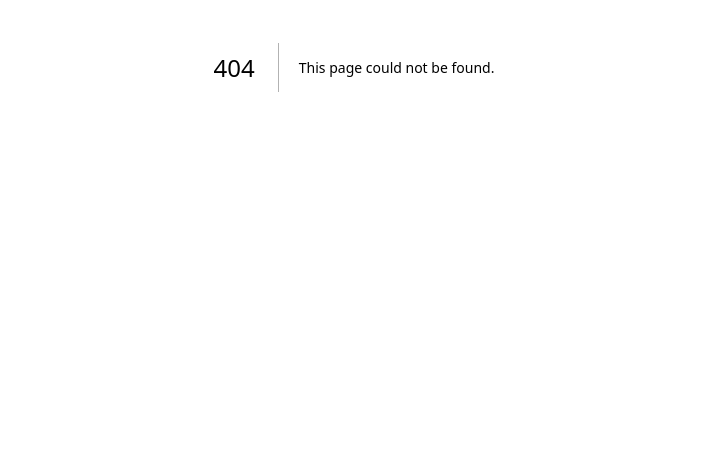
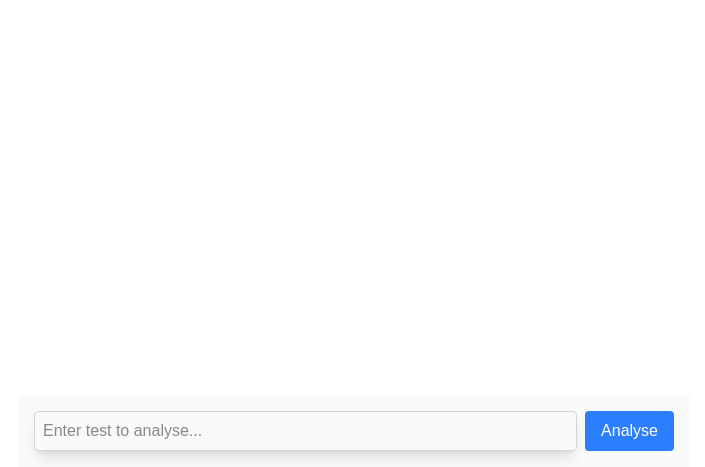
Before and after one commit to johnhm22/next16-with-vercel-ai-sdk, a Next.js app: page /ui/structured-enum in a window 1280 px wide. Before the commit this address had no page. Shown: the part 333-800 px from the top of the page, without its empty margins (286-991 px from the left). Built offline with nearby package versions, Linux system fonts and the light colour scheme.

Commit message:
Creating ui page.tsx for sentiment analysis

```diff
--- /dev/null
+++ b/app/ui/structured-enum/page.tsx
@@ -0,0 +1,72 @@
+"use client";
+
+import React, { useState } from "react";
+
+export default function StructuredEnumPage() {
+	const [text, setText] = useState<string>("");
+	const [sentiment, setSentiment] = useState<string>("");
+	const [isLoading, setIsLoading] = useState(false);
+	const [error, setError] = useState<string | null>(null);
+
+	const analyzeSentiment = async (e: React.FormEvent) => {
+		e.preventDefault();
+		setIsLoading(true);
+		setError(null);
+		setText("");
+
+		try {
+			const response = await fetch("/api/structured-enum", {
+				method: "POST",
+				headers: { "Content-Type": "application/json" },
+				body: JSON.stringify({ text }),
+			});
+
+			const data = await response.json();
+			if (!response.ok) {
+				throw new Error(data.error || "Something went wrong");
+			}
+			setSentiment(data);
+		} catch (e) {
+			console.error("There was an error", e);
+		} finally {
+			setIsLoading(false);
+		}
+	};
+
+	return (
+		<div className="flex flex-col w-full max-w-md py-24 mx-auto stretch">
+			{error && <div className="text-red-500 mb-4">{error}</div>}
+
+			{isLoading ? (
+				<div className="text-center">Analysing sentiment....</div>
+			) : sentiment ? (
+				<div className="text-center text-2xl">
+					<div>{sentiment === "positive" && "😊 Positive"}</div>
+					<div>{sentiment === "negative" && "😞 Negative"}</div>
+					<div>{sentiment === "neutral" && "😐 Neutral"}</div>
+				</div>
+			) : null}
+
+			<form
+				onSubmit={analyzeSentiment}
+				className="fixed bottom-0 left-0 right-0 p-4 w-full mx-auto max-w-2xl bg-zinc-50"
+			>
+				<div className="flex gap-2">
+					<input
+						type="text"
+						onChange={(e) => setText(e.target.value)}
+						className="flex-1 border rounded border-zinc-300 px-2 shadow-lg"
+						placeholder="Enter test to analyse..."
+					/>
+					<button
+						disabled={isLoading || !text.trim()}
+						type="submit"
+						className="bg-blue-500 rounded px-4 py-2 text-white hover:bg-blue-700"
+					>
+						{isLoading ? "Analysing" : "Analyse"}
+					</button>
+				</div>
+			</form>
+		</div>
+	);
+}
```
